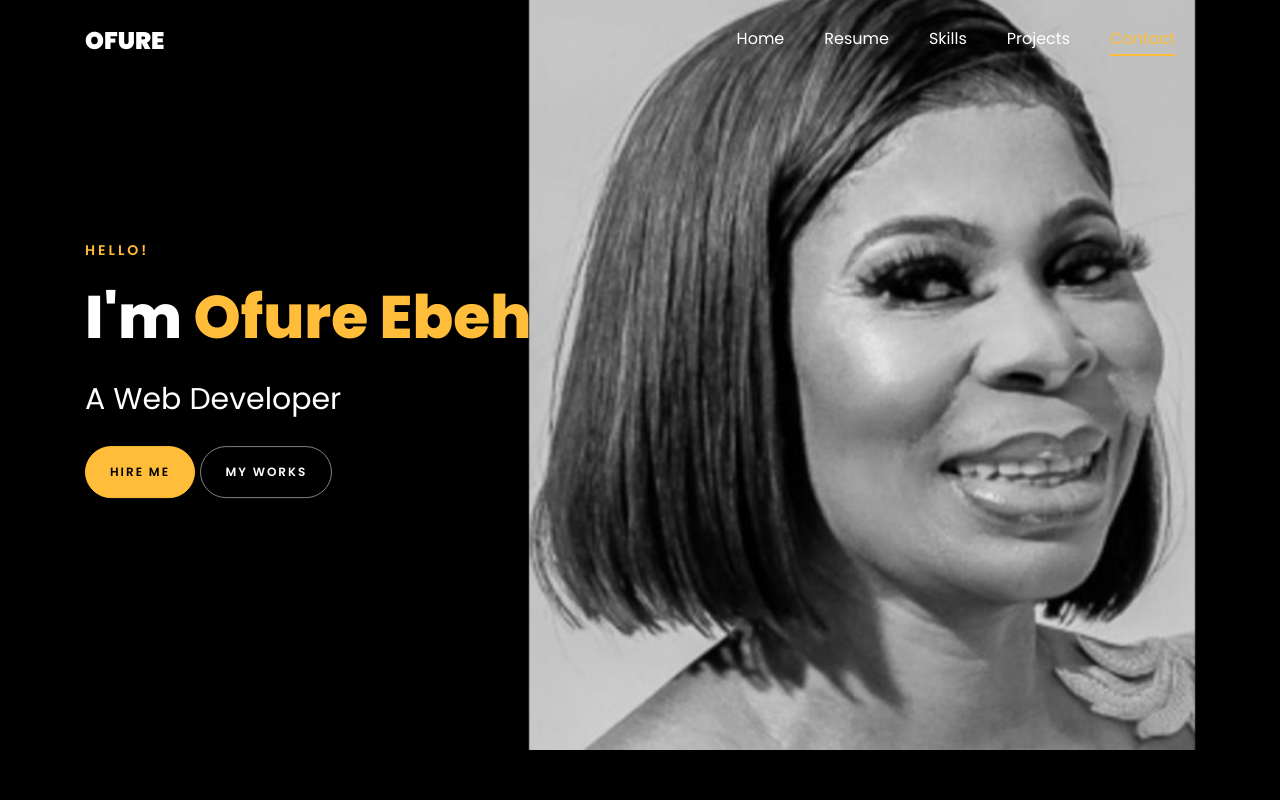
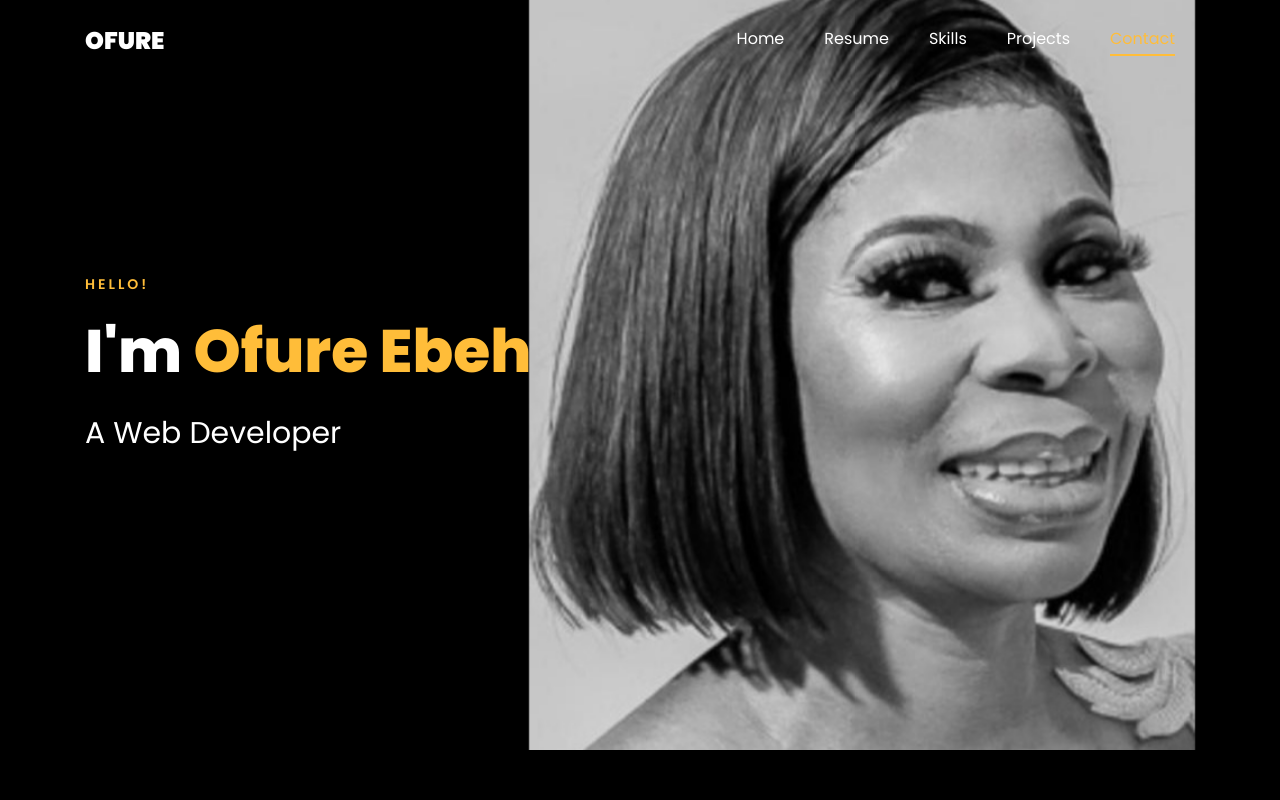
Before and after one commit to emmaxy07/ofure-portfolio, a plain HTML site: page index.html in a window 1280 px wide. Shown: the top 800 px of the page. Drawn offline with Linux system fonts and the light colour scheme; files whose address does not match are found by name.

Commit message:
bug fixes

```diff
--- a/index.html
+++ b/index.html
@@ -57,7 +57,6 @@
 		          		<span class="subheading">Hello!</span>
 			            <h1 class="mb-4 mt-3">I'm <span>Ofure Ebeh</span></h1>
 			            <h2 class="mb-4">A Web Developer</h2>
-			            <p><a href="#" class="btn btn-primary py-3 px-4">Hire me</a> <a href="#services-section" class="btn btn-white btn-outline-white py-3 px-4">My works</a></p>
 		            </div>
 		          </div>
 	        	</div>
```
